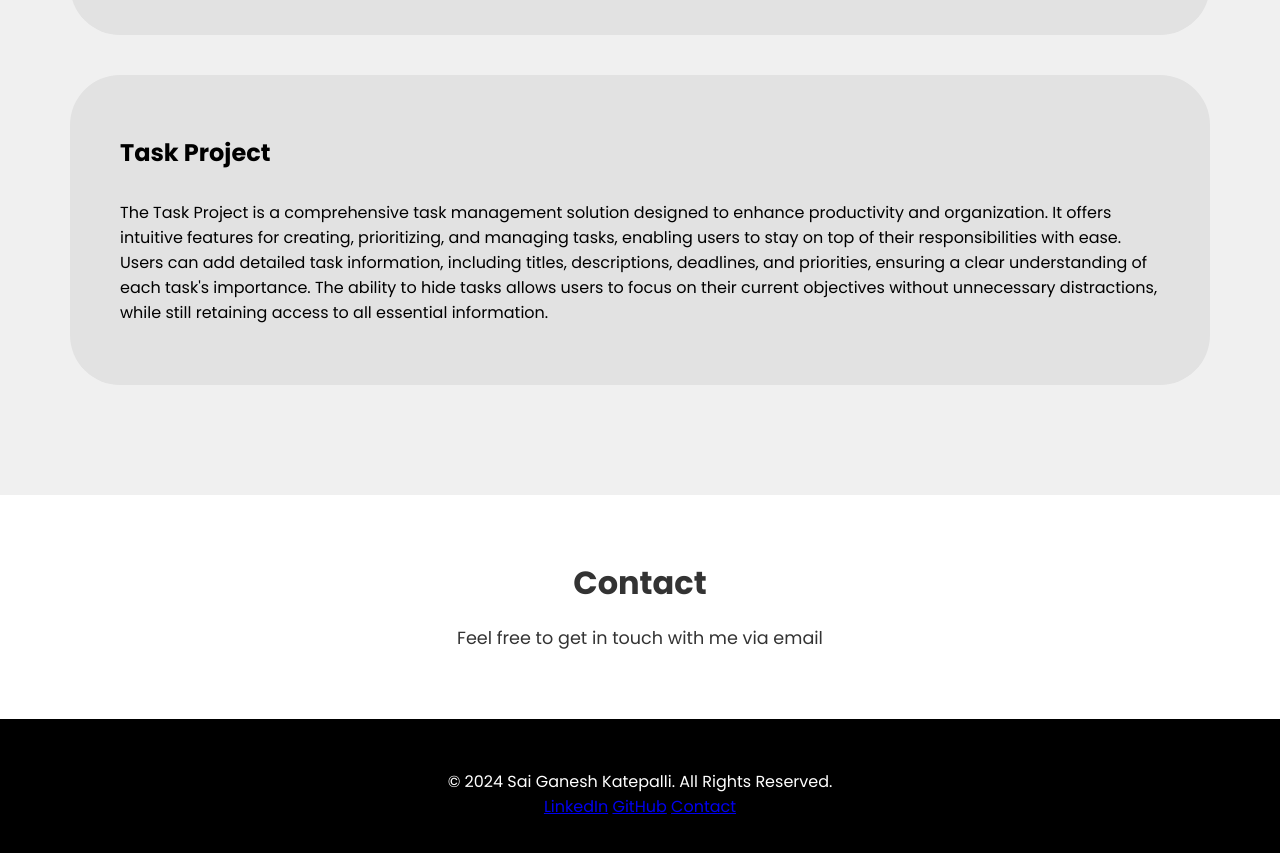
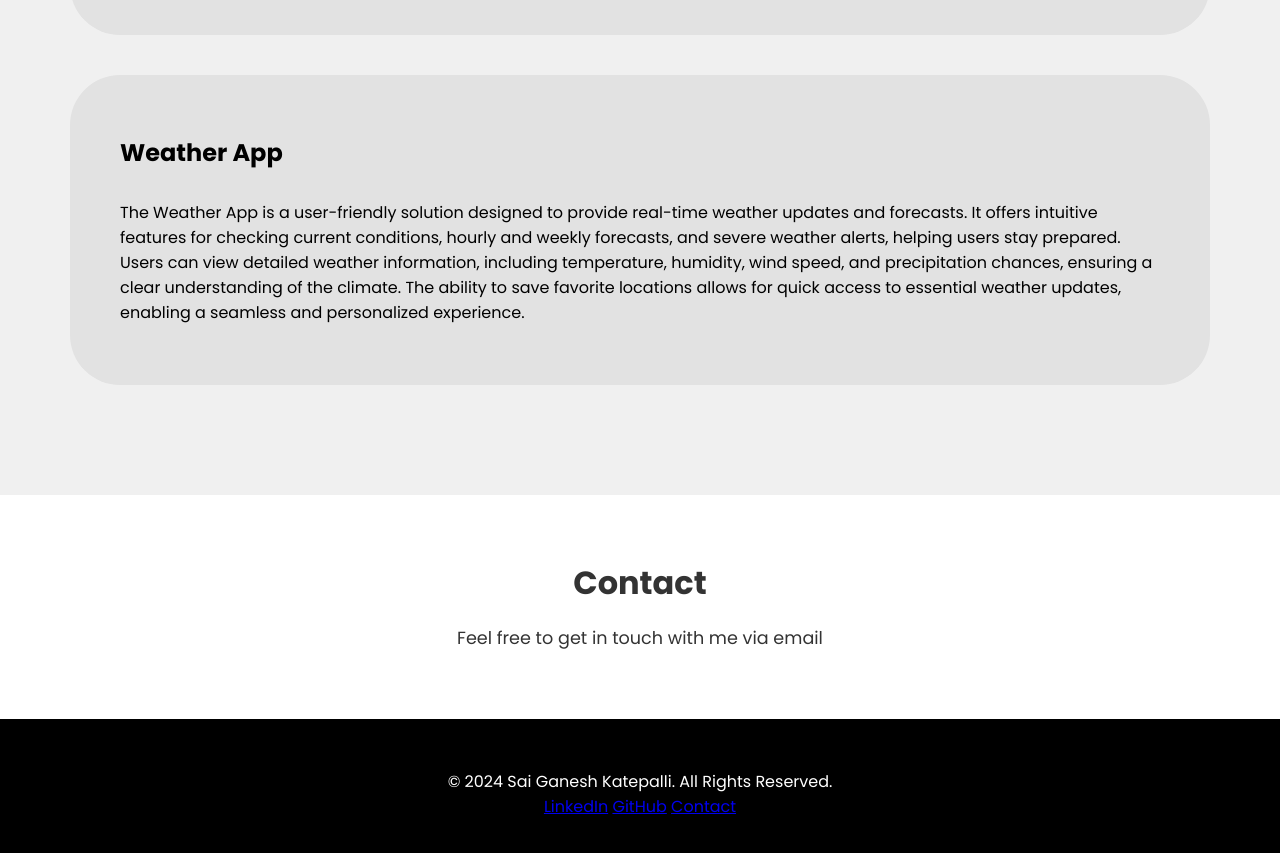
Before and after one commit to Katepalli-Sai/Portfolio, a plain HTML site: page index.html in a window 1280 px wide. Shown: the part 2080-2933 px from the top of the page. Drawn offline with Linux system fonts and the light colour scheme; a script that the page names is missing.

Commit message:
Update index.html

```diff
--- a/index.html
+++ b/index.html
@@ -89,15 +89,12 @@
       </div>
       <div class="project">
         <div class="pcontent">
-          <h1>Task Project</h1>
+          <h1>Weather App</h1>
           <p>
-            The Task Project is a comprehensive task management solution designed to enhance productivity
-            and organization. It offers intuitive features for creating, prioritizing, and managing tasks,
-            enabling users to stay on top of their responsibilities with ease. Users can add detailed task
-            information, including titles, descriptions, deadlines, and priorities, ensuring a clear
-            understanding of each task's importance. The ability to hide tasks allows users to focus on
-            their current objectives without unnecessary distractions, while still retaining access to all
-            essential information.
+            The Weather App is a user-friendly solution designed to provide real-time weather updates and forecasts. It offers intuitive features for
+            checking current conditions, hourly and weekly forecasts, and severe weather alerts, helping users stay prepared. Users can view detailed
+            weather information, including temperature, humidity, wind speed, and precipitation chances, ensuring a clear understanding of the climate.
+            The ability to save favorite locations allows for quick access to essential weather updates, enabling a seamless and personalized experience.
           </p>
         </div>
       </div>
```
